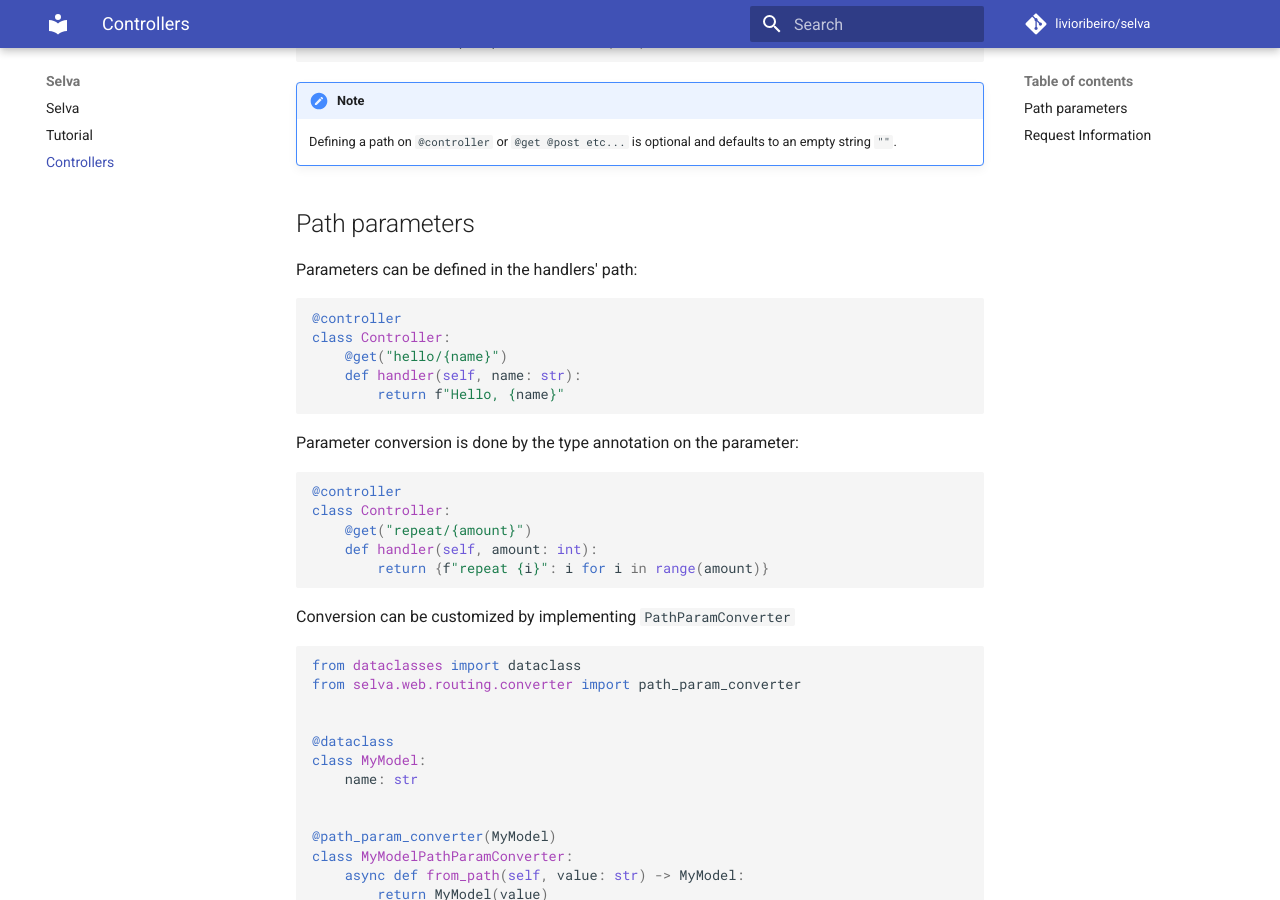
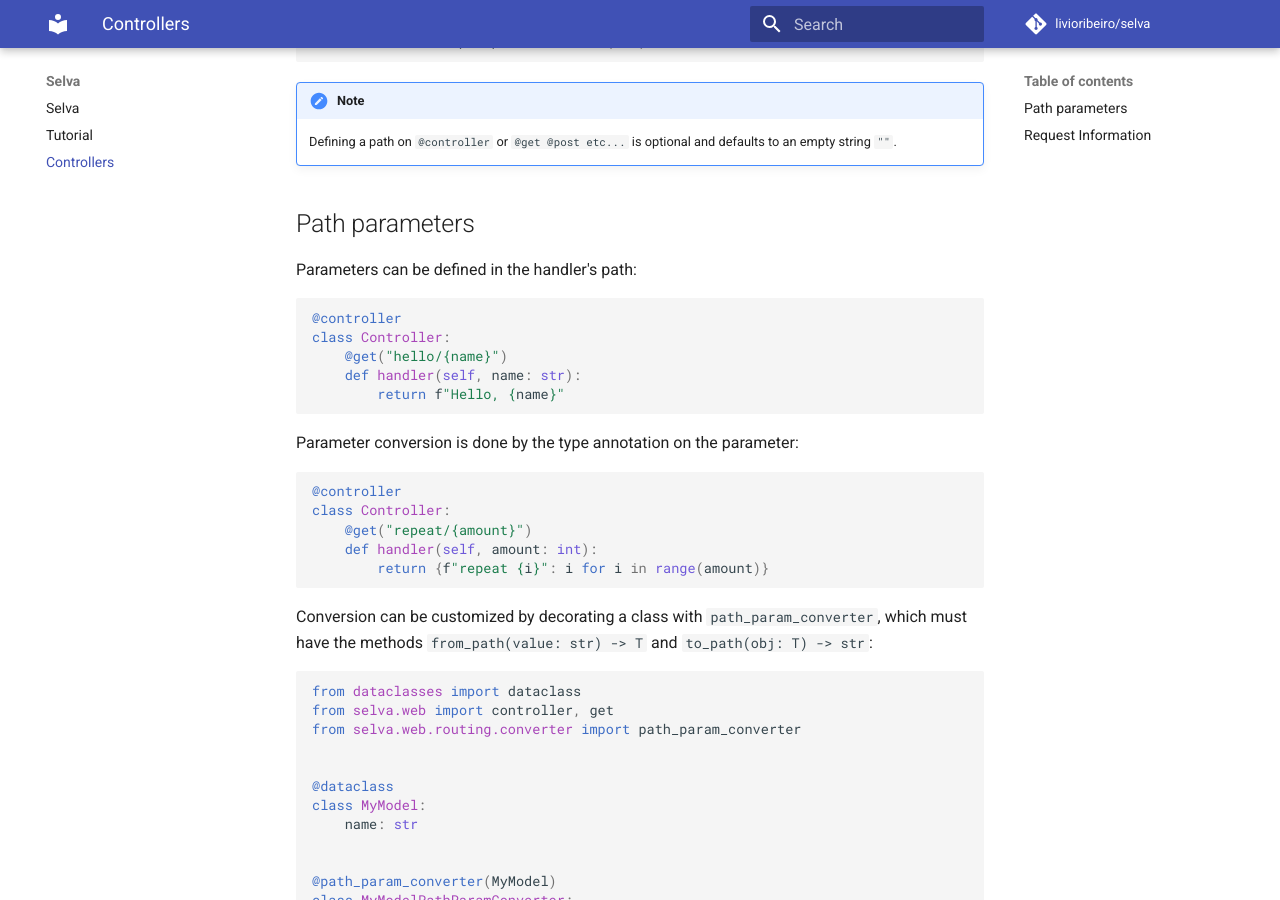
Before and after one commit to livioribeiro/selva, an MkDocs documentation site: the page built from docs/controllers.md, in a window 1280 px wide and 900 px high, scrolled down 536 px. Built offline with MkDocs 1.6.1 and Material for MkDocs 9.7.7, drawn with Linux system fonts in a browser that asks for light colours; comment, search, counter and statistics services are not loaded.

Commit message:
fix docs

````diff
--- a/docs/controllers.md
+++ b/docs/controllers.md
@@ -29,7 +29,7 @@ class AdminController:
 
 ## Path parameters
 
-Parameters can be defined in the handlers' path:
+Parameters can be defined in the handler's path:
 
 ```python
 @controller
@@ -49,10 +49,12 @@ class Controller:
         return {f"repeat {i}": i for i in range(amount)}
 ```
 
-Conversion can be customized by implementing `PathParamConverter`
+Conversion can be customized by decorating a class with `path_param_converter`,
+which must have the methods `from_path(value: str) -> T` and `to_path(obj: T) -> str`:
 
 ```python
 from dataclasses import dataclass
+from selva.web import controller, get
 from selva.web.routing.converter import path_param_converter
 
 
````
